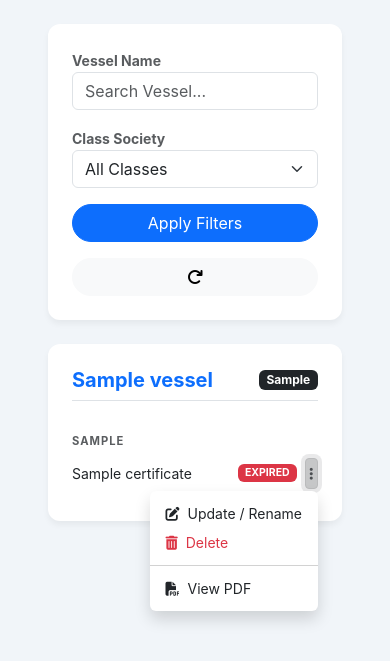
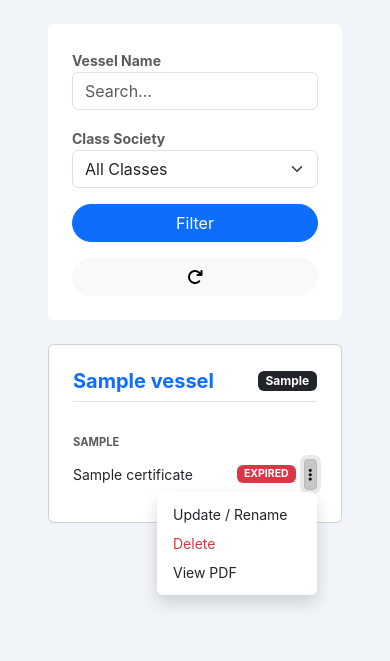
Before and after one commit to sfeirlucien/amt-operations, a Flask app: page / in a window 390 px wide, after a click that opens the changed part. Shown: the part 85-746 px from the top of the page. Run offline with Flask 3, Linux system fonts and the light colour scheme; a user stored in the database is signed in; tables that the repository leaves empty hold one stand-in row (values such as "Sample post").

Commit message:
Update dashboard.html

```diff
--- a/templates/dashboard.html
+++ b/templates/dashboard.html
@@ -1,10 +1,10 @@
 {% extends "base.html" %}
 {% block content %}
-<div class="card card-vessel p-4 mb-4 border-0">
+<div class="card card-custom p-4 mb-4 border-0">
     <form action="/" method="GET" class="row g-3 align-items-end">
         <div class="col-md-4">
             <label class="small fw-bold text-muted">Vessel Name</label>
-            <input type="text" name="vessel" class="form-control" placeholder="Search Vessel..." value="{{ request.args.get('vessel', '') }}">
+            <input type="text" name="vessel" class="form-control" placeholder="Search..." value="{{ request.args.get('vessel', '') }}">
         </div>
         <div class="col-md-3">
             <label class="small fw-bold text-muted">Class Society</label>
@@ -13,63 +13,45 @@
                 <option value="ABS">ABS</option><option value="DNV">DNV</option><option value="LR">LR</option>
             </select>
         </div>
-        <div class="col-md-2"><button class="btn btn-primary w-100 rounded-pill">Apply Filters</button></div>
+        <div class="col-md-2"><button class="btn btn-primary w-100 rounded-pill">Filter</button></div>
         <div class="col-md-1"><a href="/" class="btn btn-light w-100 rounded-pill"><i class="fas fa-redo"></i></a></div>
     </form>
 </div>
 
-
-
 <div class="row row-cols-1 row-cols-xl-3 g-4">
     {% for v in vessels %}
     <div class="col">
-        <div class="card card-vessel h-100 p-4">
+        <div class="card card-custom h-100 p-4">
             <div class="d-flex justify-content-between border-bottom pb-2 mb-3">
                 <h5 class="fw-bold m-0 text-primary">{{ v.name }}</h5>
                 <span class="badge bg-dark small align-self-center">{{ v.class_society }}</span>
             </div>
 
             {% for category, certs in v.certificates|groupby('category') %}
-            <div class="small fw-bold text-uppercase text-muted mt-3 mb-2" style="font-size: 0.7rem; letter-spacing: 1px;">{{ category }}</div>
-
+            <div class="small fw-bold text-uppercase text-muted mt-3 mb-2" style="font-size: 0.7rem;">{{ category }}</div>
             {% for c in certs %}
             <div class="d-flex justify-content-between align-items-center mb-2 small">
                 <span>{{ c.name }}</span>
                 <div class="d-flex align-items-center">
                     <span class="badge bg-{{ c.get_status().bg }} me-2">{{ c.get_status().label }}</span>
-
                     <div class="dropdown">
-                        <button class="btn btn-sm btn-light p-1" data-bs-toggle="dropdown" aria-expanded="false">
-                            <i class="fas fa-ellipsis-v text-muted"></i>
-                        </button>
+                        <button class="btn btn-sm btn-light p-1" data-bs-toggle="dropdown"><i class="fas fa-ellipsis-v"></i></button>
                         <ul class="dropdown-menu shadow border-0">
-                            <li><button class="dropdown-item small" data-bs-toggle="modal" data-bs-target="#edit{{c.id}}"><i class="fas fa-edit me-2"></i>Update / Rename</button></li>
-                            <li><a class="dropdown-item small text-danger" href="/cert/{{c.id}}/delete" onclick="return confirm('Confirm delete?')"><i class="fas fa-trash-alt me-2"></i>Delete</a></li>
-                            {% if c.file_path %}
-                            <li><hr class="dropdown-divider"></li>
-                            <li><a class="dropdown-item small" href="/uploads/{{c.file_path}}" target="_blank"><i class="fas fa-file-pdf me-2"></i>View PDF</a></li>
-                            {% endif %}
+                            <li><button class="dropdown-item small" data-bs-toggle="modal" data-bs-target="#edit{{c.id}}">Update / Rename</button></li>
+                            <li><a class="dropdown-item small text-danger" href="{{ url_for('delete_cert', id=c.id) }}" onclick="return confirm('Delete?')">Delete</a></li>
+                            {% if c.file_path %}<li><a class="dropdown-item small" href="{{ url_for('view_file', filename=c.file_path) }}" target="_blank">View PDF</a></li>{% endif %}
                         </ul>
                     </div>
                 </div>
             </div>
 
-            <div class="modal fade" id="edit{{c.id}}" tabindex="-1" aria-hidden="true">
+            <div class="modal fade" id="edit{{c.id}}">
                 <div class="modal-dialog">
-                    <form action="/cert/{{c.id}}/update" method="POST" class="modal-content p-4 shadow-lg border-0" style="border-radius: 15px;">
-                        <div class="d-flex justify-content-between align-items-center mb-3">
-                            <h6 class="fw-bold m-0 text-primary">Update: {{c.name}}</h6>
-                            <button type="button" class="btn-close" data-bs-dismiss="modal" aria-label="Close"></button>
-                        </div>
-                        <div class="mb-3">
-                            <label class="small fw-bold text-muted mb-1">Rename Certificate</label>
-                            <input name="new_name" class="form-control" value="{{c.name}}" required>
-                        </div>
-                        <div class="mb-4">
-                            <label class="small fw-bold text-muted mb-1">New Expiry Date</label>
-                            <input type="date" name="new_expiry" class="form-control" value="{{c.expiry_date}}" required>
-                        </div>
-                        <button type="submit" class="btn btn-primary w-100 rounded-pill fw-bold">Save Changes</button>
+                    <form action="{{ url_for('update_cert', id=c.id) }}" method="POST" class="modal-content p-4">
+                        <h6 class="fw-bold mb-3">Update: {{c.name}}</h6>
+                        <input name="new_name" class="form-control mb-2" value="{{c.name}}">
+                        <input type="date" name="new_expiry" class="form-control mb-3" value="{{c.expiry_date}}">
+                        <button class="btn btn-primary btn-sm rounded-pill">Save Changes</button>
                     </form>
                 </div>
             </div>
```
